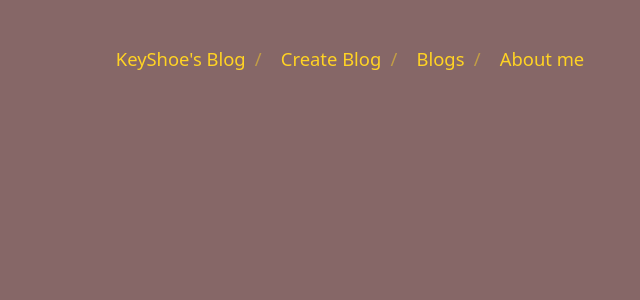
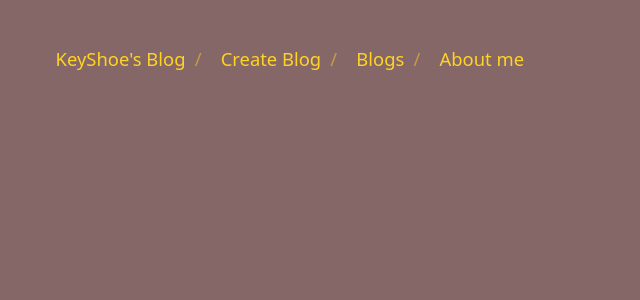
Before and after one commit to Kishu98/KeyShoes, a React (Vite) app in the folder web/: page / in a window 1280 px wide. Shown: the top 300 px of the page, without its empty margins (290-930 px from the left). Built offline with nearby package versions, Linux system fonts and the light colour scheme.

Commit message:
minor styling

```diff
--- a/web/src/App.css
+++ b/web/src/App.css
@@ -1,10 +1,6 @@
 #root {
-  /* max-width: 1280px; */
   box-sizing: border-box;
   margin: 0;
-  padding:  15px 0;
-  display: flex;
-  justify-content: center;
+  padding: 15px 0;
   width: 32rem;
-  /* text-align: center; */
 }
```
